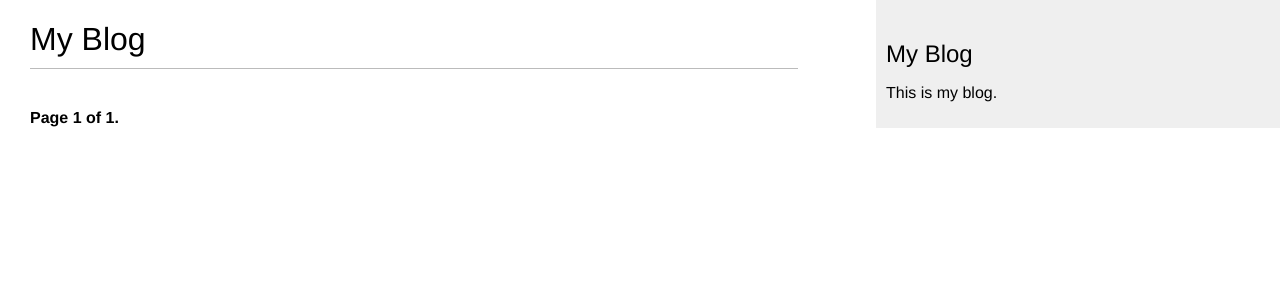
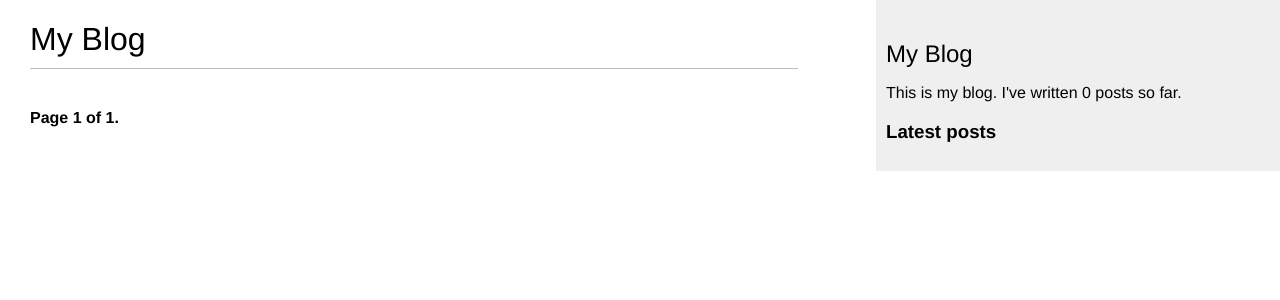
Before and after one commit to julesc00/blog1, a Django app: page /blog/ in a window 1280 px wide. Shown: the top 300 px of the page. Run offline with Django 5.2, Linux system fonts and the light colour scheme; data that the repository does not hold is empty.

Commit message:
Updating stuff

```diff
--- a/app/templates/blog/base.html
+++ b/app/templates/blog/base.html
@@ -1,3 +1,4 @@
+
 {% load static %}
 <!DOCTYPE html>
 <html lang="en">
@@ -14,7 +15,9 @@
     </div>
     <div id="sidebar">
         <h2>My Blog</h2>
-        <p>This is my blog.</p>
+        <p>This is my blog. I've written {% total_posts %} posts so far.</p>
+        <h3>Latest posts</h3>
+        {% show_latest_posts %}
     </div>
 
 </body>
--- /dev/null
+++ b/app/templates/blog/post/latest_posts.html
@@ -0,0 +1,7 @@
+<ul>
+    {% for post in latest_posts %}
+        <li>
+            <a href="{{ post.get_absolute_url }}">{{ post.title }}</a>
+        </li>
+    {% endfor %}
+</ul>
--- /dev/null
+++ b/app/templatetags/blog_tags.py
@@ -0,0 +1,26 @@
+
+from django import template
+from django.db.models import Count
+
+from ..models import Post
+
+
+register = template.Library()
+
+
+@register.simple_tag
+def total_posts():
+    return Post.published.count()
+
+
+@register.simple_tag
+def get_most_commented_posts(count=5):
+    return Post.published.annotate(
+        total_comments=Count("comments")
+    ).order_by("-total_comments")[:count]
+
+
+@register.inclusion_tag("blog/post/latest_posts.html")
+def show_latest_posts(count=5):
+    latest_posts = Post.published.order_by("-publish")[:count]
+    return {"latest_posts": latest_posts}
--- a/blog1/settings.py
+++ b/blog1/settings.py
@@ -72,6 +72,9 @@ TEMPLATES = [
                 'django.contrib.auth.context_processors.auth',
                 'django.contrib.messages.context_processors.messages',
             ],
+            "builtins": [
+                "app.templatetags.blog_tags"
+            ]
         },
     },
 ]
```
Also changed, not shown: requirements.txt (added, +12 -0 lines), app/templatetags/__init__.py (added).
